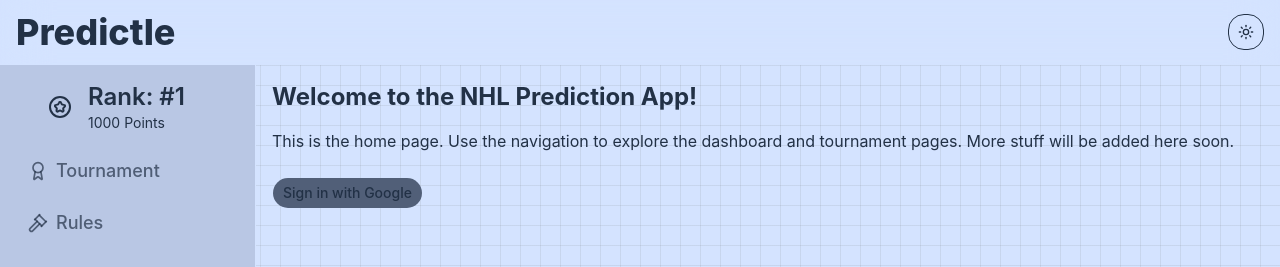
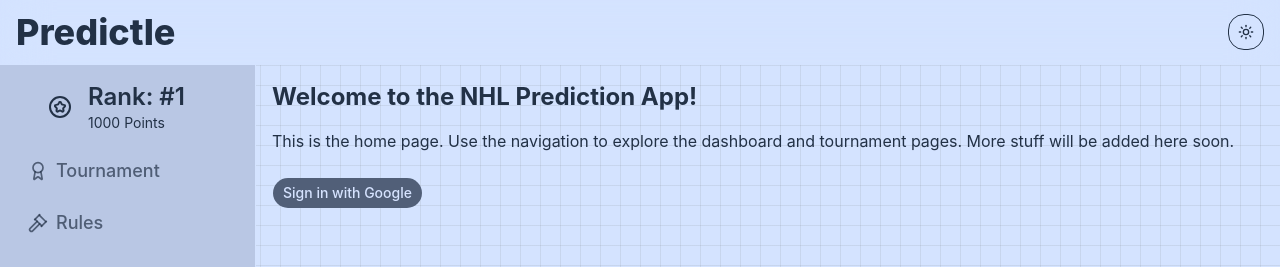
Before and after one commit to MatusTabi/predictle, a Next.js app: page / in a window 1280 px wide. Shown: the top 267 px of the page. Built offline with nearby package versions, Linux system fonts and the light colour scheme; no server answers.

Commit message:
fix: change sign in button text color

```diff
--- a/app/page.tsx
+++ b/app/page.tsx
@@ -18,7 +18,9 @@
                 void signIn('google');
             }}
         >
-            <Button type="submit">Sign in with Google</Button>
+            <Button type="submit" className="text-on-primary">
+                Sign in with Google
+            </Button>
         </form>
     </div>
 );
```
